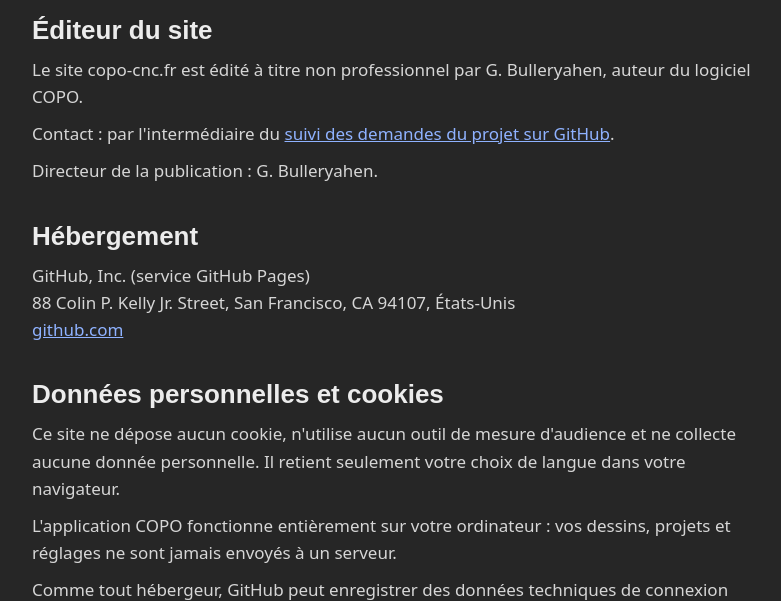
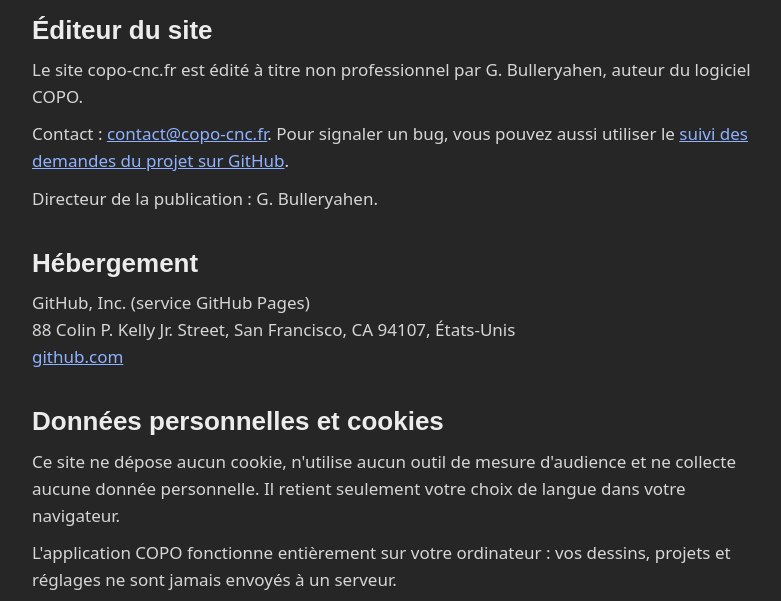
Before and after one commit to gbulleryahen-hash/gbulleryahen-hash.github.io, a plain HTML site: page mentions-legales.html in a window 1280 px wide. Shown: the part 161-762 px from the top of the page, without its empty margins (248-1029 px from the left). Drawn offline with Linux system fonts and the light colour scheme; a web font is replaced by a local one.

Commit message:
Contact : contact@copo-cnc.fr dans le pied de page et les mentions légales (adresse assemblée en JS)
Co-Authored-By: Claude Opus 5.5 <noreply@anthropic.com>
Claude-Session: https://claude.ai/code/session_01FZQjh3foEJwaaZKd9GRCi8

```diff
--- a/mentions-legales.html
+++ b/mentions-legales.html
@@ -26,7 +26,7 @@ p,address{margin:0 0 10px;color:#d6d6d6;font-style:normal}
 
   <h2>Éditeur du site</h2>
   <p>Le site copo-cnc.fr est édité à titre non professionnel par G. Bulleryahen, auteur du logiciel COPO.</p>
-  <p>Contact : par l'intermédiaire du <a href="https://github.com/gbulleryahen-hash/copo/issues">suivi des demandes du projet sur GitHub</a>.</p>
+  <p id="contact">Contact : <a class="mail" data-u="contact" data-d="copo-cnc.fr" href="#contact">contact [arobase] copo-cnc.fr</a>. Pour signaler un bug, vous pouvez aussi utiliser le <a href="https://github.com/gbulleryahen-hash/copo/issues">suivi des demandes du projet sur GitHub</a>.</p>
   <p>Directeur de la publication : G. Bulleryahen.</p>
 
   <h2>Hébergement</h2>
@@ -44,5 +44,8 @@ p,address{margin:0 0 10px;color:#d6d6d6;font-style:normal}
   <h2>Responsabilité</h2>
   <p>COPO est fourni sans aucune garantie. Vérifiez toujours le G-code par un passage à vide avant d'usiner.</p>
 </main>
+<script>
+document.querySelectorAll('a.mail').forEach(function(a){ var m = a.dataset.u + '@' + a.dataset.d; a.href = 'mailto:' + m; a.textContent = m; });
+</script>
 </body>
 </html>
```
Also changed, not shown: index.html (+6 -0 lines).
